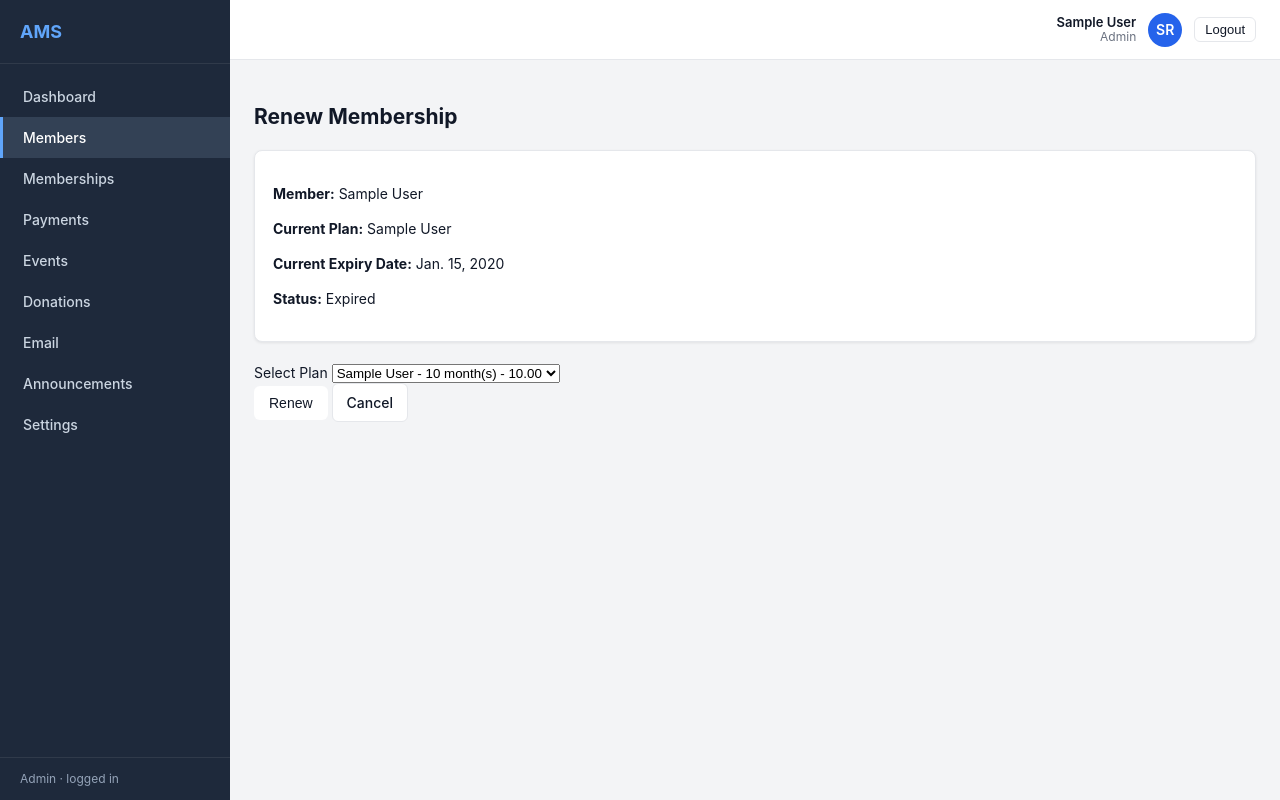
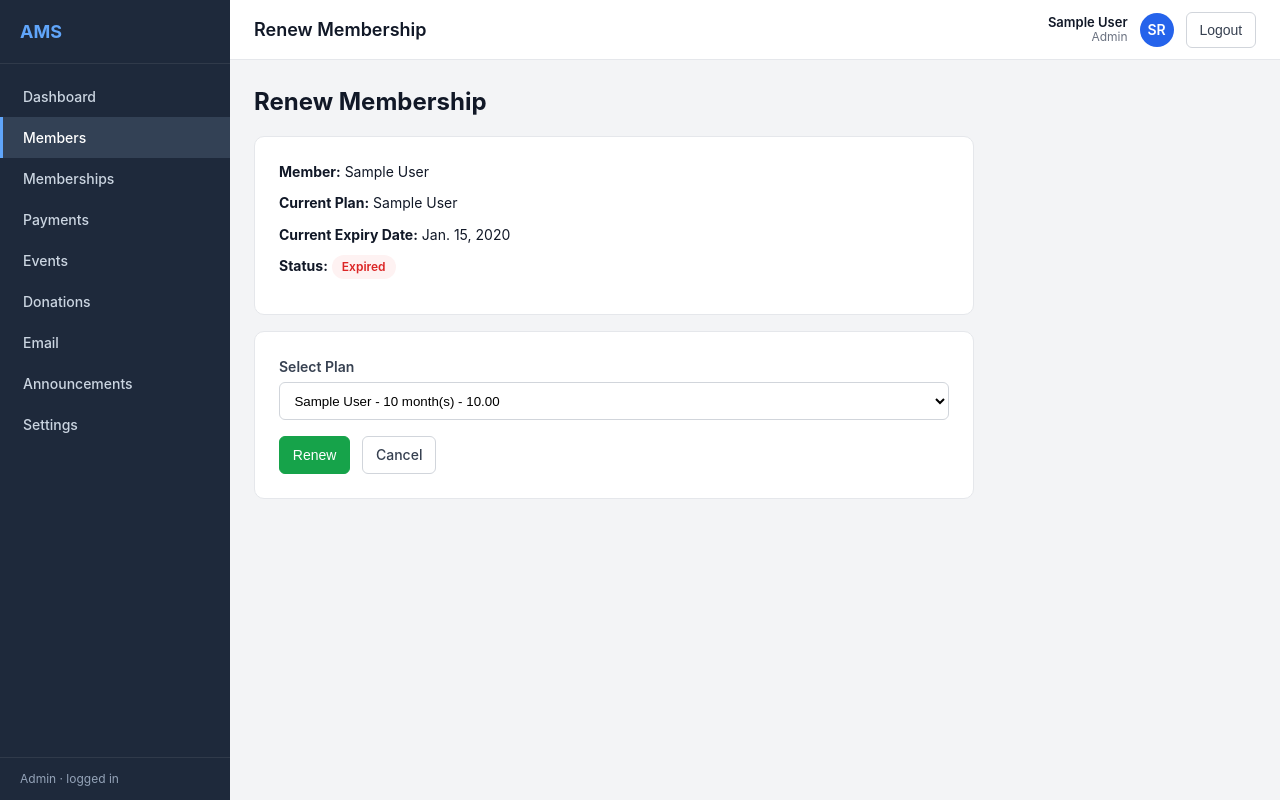
Before and after one commit to Aaliyaan-Saad/AMS-project, a Django app: template members/templates/members/member_renew.html in a window 1280 px wide. Run offline with Django 5.2, Linux system fonts and the light colour scheme; the template is opened without the code that fills it: values that come from a table or form of the project are taken from there, others are empty; a user stored in the database is signed in; tables that the repository leaves empty hold one stand-in row (values such as "Sample post").

Commit message:
Update member_renew.html

```diff
--- a/members/templates/members/member_renew.html
+++ b/members/templates/members/member_renew.html
@@ -1,34 +1,129 @@
 {% extends "base.html" %}
+{% load ams_tags %}
+
+{% block page_title %}Renew Membership{% endblock %}
 
 {% block content %}
-<div class="container mt-4">
+
+<style>
+    .renew-card,
+    .form-card {
+        max-width: 720px;
+        background: #ffffff;
+        border: 1px solid #e5e7eb;
+        border-radius: 10px;
+        padding: 1.5rem;
+        margin-bottom: 1rem;
+    }
+
+    h2 {
+        margin: 0 0 1rem;
+        font-size: 1.5rem;
+        font-weight: 700;
+        color: #111827;
+    }
+
+    .detail-row {
+        margin-bottom: 0.65rem;
+        color: #111827;
+    }
+
+    label {
+        display: block;
+        margin-bottom: 0.35rem;
+        font-weight: 600;
+        color: #374151;
+    }
+
+    select {
+        width: 100%;
+        min-height: 38px;
+        padding: 0.45rem 0.65rem;
+        border: 1px solid #d1d5db;
+        border-radius: 6px;
+        background: #ffffff;
+    }
+
+    .form-actions {
+        display: flex;
+        gap: 0.75rem;
+        flex-wrap: wrap;
+        margin-top: 1rem;
+    }
+
+    .btn {
+        display: inline-flex;
+        align-items: center;
+        justify-content: center;
+        min-height: 36px;
+        padding: 0.45rem 0.8rem;
+        border-radius: 6px;
+        border: 1px solid transparent;
+        font-size: 0.875rem;
+        font-weight: 500;
+        text-decoration: none;
+        cursor: pointer;
+    }
+
+    .btn-success {
+        background: #16a34a;
+        color: #ffffff;
+        border-color: #16a34a;
+    }
+
+    .btn-secondary {
+        background: #ffffff;
+        color: #374151;
+        border-color: #d1d5db;
+    }
+</style>
+
 <h2>Renew Membership</h2>
 
-    <div class="card mt-3 mb-3">
-        <div class="card-body">
-            <p><strong>Member:</strong> {{ member.full_name }}</p>
-            <p><strong>Current Plan:</strong> {{ member.plan.name }}</p>
-            <p><strong>Current Expiry Date:</strong> {{ member.expiry_date|default:"-" }}</p>
-            <p><strong>Status:</strong> {{ member.status }}</p>
+<div class="renew-card">
+    <div class="detail-row"><strong>Member:</strong> {{ member.full_name }}</div>
+
+    <div class="detail-row">
+        <strong>Current Plan:</strong>
+        {% if member.plan %}
+            {{ member.plan.name }}
+        {% else %}
+            -
+        {% endif %}
+    </div>
+
+    <div class="detail-row">
+        <strong>Current Expiry Date:</strong>
+        {% if member.expiry_date %}
+            {{ member.expiry_date|date:"M. d, Y" }}
+        {% else %}
+            -
+        {% endif %}
+    </div>
+
+    <div class="detail-row">
+        <strong>Status:</strong> {% status_badge member.status %}
     </div>
 </div>
 
+<div class="form-card">
     <form method="post">
         {% csrf_token %}
 
-        <div class="mb-3">
-            <label for="plan" class="form-label">Select Plan</label>
-            <select name="plan" id="plan" class="form-select" required>
+        <label for="plan">Select Plan</label>
+        <select name="plan" id="plan" required>
             {% for plan in plans %}
-                    <option value="{{ plan.pk }}" {% if plan.pk == member.plan.pk %}selected{% endif %}>
+                <option value="{{ plan.pk }}" {% if member.plan and plan.pk == member.plan.pk %}selected{% endif %}>
                     {{ plan.name }} - {{ plan.duration_months }} month(s) - {{ plan.price }}
                 </option>
             {% endfor %}
         </select>
+
+        <div class="form-actions">
+            <button type="submit" class="btn btn-success">Renew</button>
+            <a href="{% url 'member_detail' member.pk %}" class="btn btn-secondary">Cancel</a>
+        </div>
+    </form>
 </div>
 
-        <button type="submit" class="btn btn-success">Renew</button>
-        <a href="{% url 'member_detail' member.pk %}" class="btn btn-secondary">Cancel</a>
-    </form>
-</div>
 {% endblock %}
```
Lines whose indentation alone changed are shown as unchanged.
